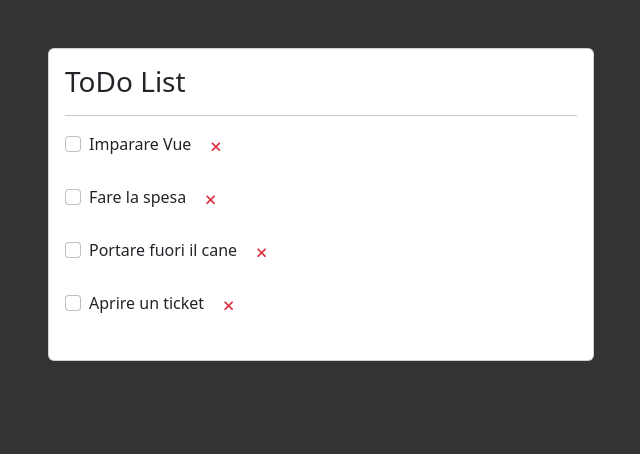
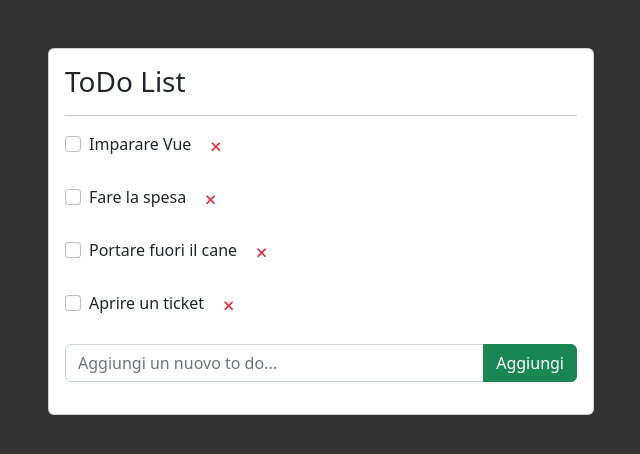
Before and after one commit to DanCiciarello/vue-todolist, a plain HTML site: page index.html in a window 1280 px wide. Shown: the whole page, without its empty margins (319-959 px from the left). Drawn offline with nearby package versions, Linux system fonts and the light colour scheme.

Commit message:
Completed milestone 3

```diff
--- a/index.html
+++ b/index.html
@@ -28,8 +28,13 @@
                             <hr>
                             <div class="form-check mb-4" v-for="(toDo, i) in toDoList">
                                 <input class="form-check-input" type="checkbox" value="" :id="'flexCheckDefault_' + i" v-model="toDo.isDone">
-                                <label class="form-check-label" :class="toDo.isDone ? 'text-decoration-line-through' : ''" :for="'flexCheckDefault_' + i">{{toDo.text}}</label>
+                                <label class="form-check-label" :class="{ 'text-decoration-line-through' : toDo.isDone }" :for="'flexCheckDefault_' + i">{{toDo.text}}</label>
                                 <button type="button" class="btn btn-outline-danger btn-sm border-0 ms-2" @click="removeItem(i)"><i class="fa-solid fa-xmark"></i></button>
+                            </div>
+                            <div class="input-group my-3">
+                                <input type="text" class="form-control" placeholder="Aggiungi un nuovo to do..." aria-label="Nuovo to do"
+                                    aria-describedby="button-addtodo" v-model="newToDoText">
+                                <button class="btn btn-success" type="button-addtodo" id="button-addon2" @click="addItem">Aggiungi</button>
                             </div>
                         </div>
                     </div>
--- a/js/main.js
+++ b/js/main.js
@@ -21,12 +21,29 @@ new Vue({
                 isDone: false,
             },
         ],
+        newToDoText: "",
     },
 
     // App methods
     methods: {
+
+        // Rimuovi to do
         removeItem(index) {
+            // Elimino l'oggetto dell'array all'indice selezionato
             this.toDoList.splice(index, 1);
+        },
+
+        // Aggiungi to do
+        addItem() {
+            // Pusho il nuovo oggetto nell'array
+            this.toDoList.push({
+                text: this.newToDoText,
+                isDone: false,
+            });
+
+            // Resetto la variabile dell'input
+            this.newToDoText = "";
+
         },
     },
 
```
